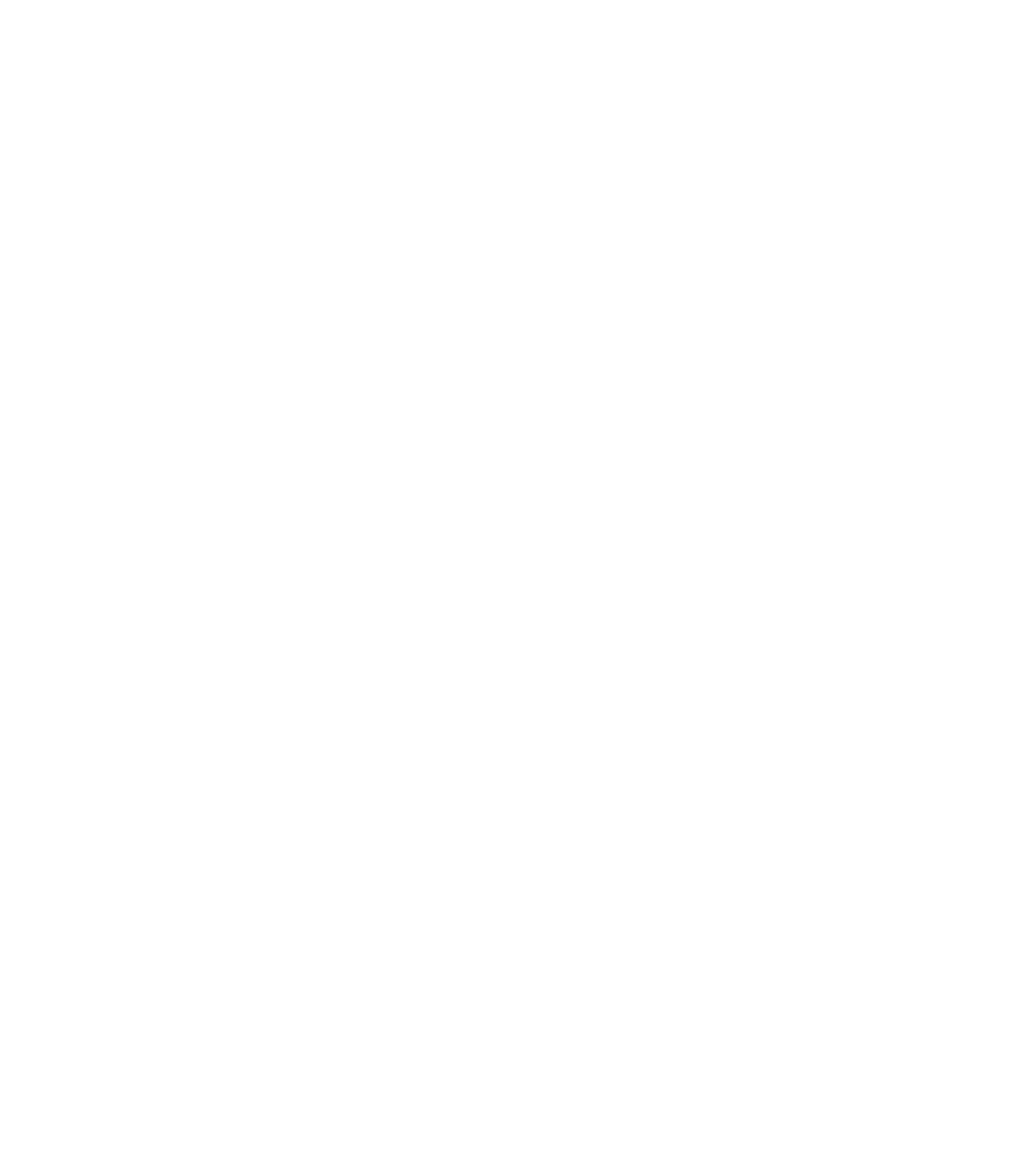
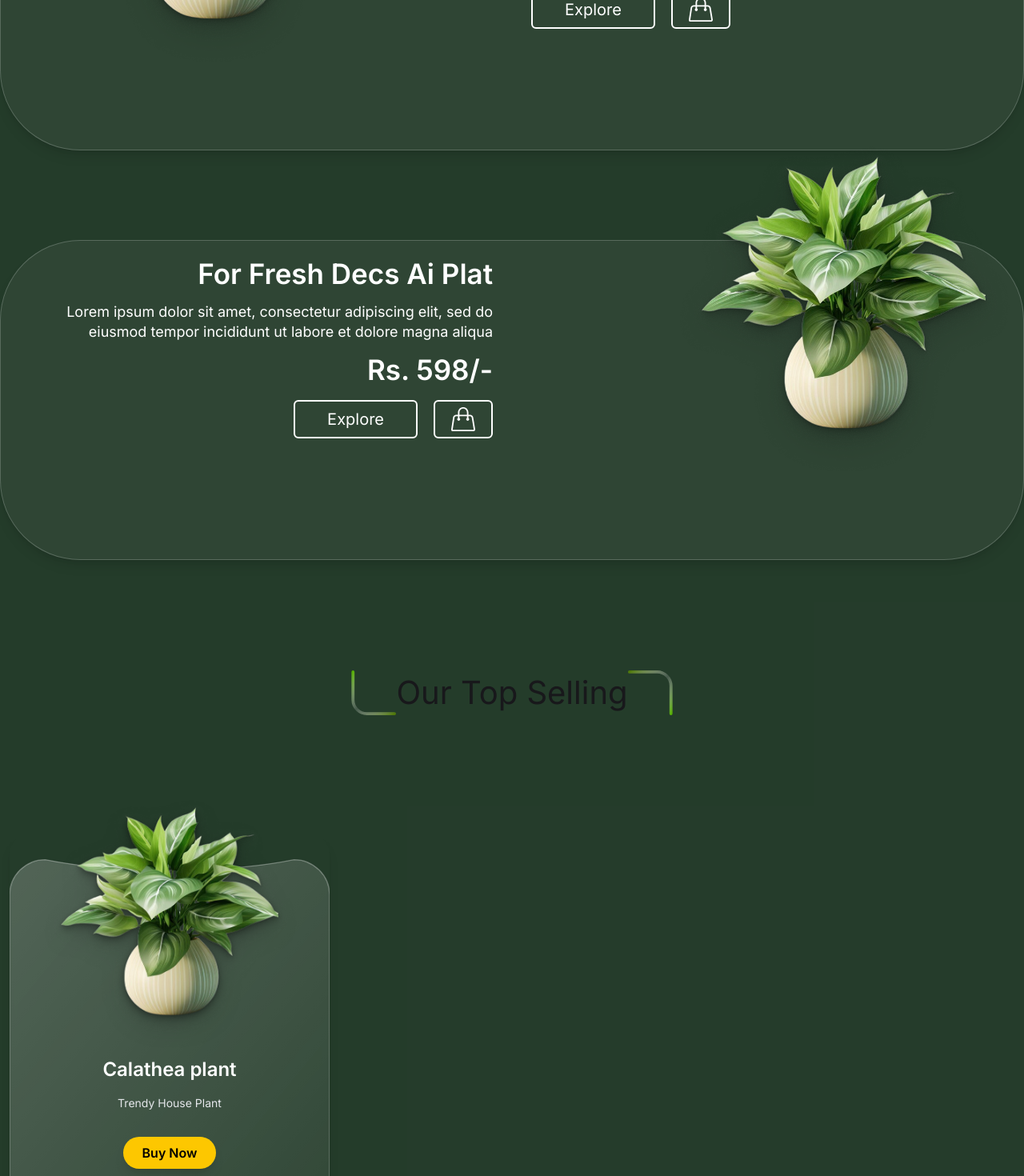
Before and after one commit to Nahid-Hasan-Utsob/Planto-App, a React (Vite) app: page / in a window 1280 px wide. Shown: the part 1280-2750 px from the top of the page at 80% size. Before the commit the page ends 891 px from the top, so only its background shows below. Built offline with nearby package versions, Linux system fonts and the light colour scheme.

Commit message:
added card section

```diff
--- /dev/null
+++ b/src/Pages/Home/Home_Banner/Top_selling.tsx
@@ -0,0 +1,10 @@
+import React from 'react'
+import Main_Product_Card from '../../../components/Main_Product_Card'
+
+export default function Top_selling() {
+  return (
+    <div>
+                  <Main_Product_Card></Main_Product_Card>
+    </div>
+  )
+}
--- a/src/Pages/Home/Home_Main_layout.tsx
+++ b/src/Pages/Home/Home_Main_layout.tsx
@@ -2,13 +2,18 @@
 import Navbar_Top from "../../components/Navbar_Top";
 import Home_Banner from "./Home_Banner/Home_Banner";
 import Style_Common_Text from "../../components/Style_Common_Text";
+import Hero_Cards from "../../components/Hero_Cards";
+import Top_selling from "./Home_Banner/Top_selling";
 
 const Home_Main_Layout: React.FC = () => {
   return (
     <div className="max-w-[1500px] mx-auto">
       <Navbar_Top></Navbar_Top>
       <Home_Banner></Home_Banner>
-      <Style_Common_Text className="text-[50px]" text="Our Trendy plants"></Style_Common_Text>
+      <Style_Common_Text className="text-[40px] my-24" text="Our Trendy plants"></Style_Common_Text>
+      <Hero_Cards></Hero_Cards>
+        <Style_Common_Text className="text-[40px] my-24" text="Our Top Selling"></Style_Common_Text>
+        <Top_selling></Top_selling>
     </div>
   );
 };
--- a/src/components/Hero_Card.tsx
+++ b/src/components/Hero_Card.tsx
@@ -1,9 +1,70 @@
-import React from 'react'
+import React from "react";
+import CommonButton from "./Common_button";
+import { SlHandbag } from "react-icons/sl";
 
-export default function Hero_Card() {
+type HeroCardProps = {
+  data: {
+    title?: string;
+    description?: string;
+    image?: string;
+    price?:number
+  };
+  reverse?: boolean;
+};
+
+const Hero_Card: React.FC<HeroCardProps> = ({ data, reverse = false }) => {
+  const { title, description, image,price } = data;
+
   return (
-    <div>
+    <section className="relative w-full h-[400px]">
+      {/* Glass Background */}
+      <div className="absolute inset-0 bg-white/5 border border-white/20 shadow-lg rounded-[100px] ">
+        <div
+          className={`flex items-center justify-between -mt-[180px] px-10 ${
+            reverse ? "flex-row-reverse" : "flex-row"
+          }`}
+        >
+          {/* Image Section */}
+          <div
+            className={`w-1/2 flex ${
+              reverse ? "justify-end" : "justify-start"
+            }`}
+          >
+            <img
+              className={`w-[75%] ${
+                reverse ? "mr-[-40px]" : "ml-0"
+              } object-contain transition-all duration-300`}
+              src={image}
+              alt={title}
+            />
+          </div>
 
-    </div>
-  )
-}
+          {/* Text Section */}
+          <div
+            className={`w-1/2 pt-24 ${
+              reverse ? "text-right pr-6" : "text-left pl-6"
+            }`}
+          >
+            <p className="font-semibold text-white text-[35px] ">{title}</p>
+            <p className="text-sm mt-2 text-white text-[18px]">{description}</p>
+            <p className="mt-2 font-semibold text-white text-[35px]">Rs. {price}/-</p>
+            <div className={`flex items-center mt-3 gap-5 ${reverse ? 'justify-end' : ''}`} >
+             <CommonButton
+            text="Explore"
+            className="primary-text-color text-xl py-2 px-10 rounded-md  border-2"
+          ></CommonButton>
+         <div>
+           <p className="primary-text-color text-3xl py-[7px] px-5 rounded-md  border-2 w-fit">
+                  <SlHandbag></SlHandbag>
+          </p>
+         </div>
+
+            </div>
+          </div>
+        </div>
+      </div>
+    </section>
+  );
+};
+
+export default Hero_Card;
--- a/src/components/Hero_Cards.tsx
+++ b/src/components/Hero_Cards.tsx
@@ -1,50 +1,27 @@
 import Hero_Card from "./Hero_Card";
-
+import product from "../assets/product.png";
 export default function Hero_Cards() {
-
-
-const cardList = [
-  {
-    "title": "Crystal Glass Card",
-    "description": "A stunning transparent glass-style card with elegant rounded corners.",
-    "image": "https://images.unsplash.com/photo-1503023345310-bd7c1de61c7d"
-  },
-  {
-    "title": "Mountain Mist",
-    "description": "A peaceful mountain view covered with early morning fog.",
-    "image": "https://images.unsplash.com/photo-1501785888041-af3ef285b470"
-  },
-  {
-    "title": "Golden Sunset",
-    "description": "A mesmerizing sunset reflecting golden hues over the calm sea.",
-    "image": "https://images.unsplash.com/photo-1507525428034-b723cf961d3e"
-  },
-  {
-    "title": "Tech Gadget",
-    "description": "A futuristic gadget with a sleek metallic finish and glass edges.",
-    "image": "https://images.unsplash.com/photo-1517336714731-489689fd1ca8"
-  },
-  {
-    "title": "Starry Night",
-    "description": "An enchanting night sky filled with twinkling stars.",
-    "image": "https://images.unsplash.com/photo-1503264116251-35a269479413"
-  }
-]
-
-
-
-
-
-
-
-
-
+  const cardList = [
+    {
+      title: "For Small Decs Ai Plat",
+      description:
+        "Lorem ipsum dolor sit amet, consectetur adipiscing elit, sed do eiusmod tempor incididunt ut labore et dolore magna aliqua",
+      image: product,
+      price: 599
+        },
+    {
+      title: "For Fresh Decs Ai Plat",
+      description:
+        "Lorem ipsum dolor sit amet, consectetur adipiscing elit, sed do eiusmod tempor incididunt ut labore et dolore magna aliqua",
+    image: product,
+        price: 598
+    },
+  ];
 
   return (
-    <div>
-      {/* {
-            cardList.map(data => <Hero_Card data={data}></Hero_Card>)
-      } */}
+    <div className="flex flex-col gap-28 items-center">
+      <Hero_Card data={cardList[0]} />
+      <Hero_Card data={cardList[1]} reverse={true} />
     </div>
-  )
+  );
 }
--- /dev/null
+++ b/src/components/Main_Product_Card.tsx
@@ -0,0 +1,83 @@
+import React from "react";
+import product from "../assets/product.png";
+
+const Main_Product_Card: React.FC = () => {
+  return (
+    <div className="relative w-[400px] h-[550px] bg-transparent rounded-3xl shadow-lg m-3 p-1">
+      {/* Glass Background SVG */}
+      <svg
+        viewBox="0 0 450 550"
+        className="w-full h-full absolute inset-0"
+        fill="none"
+        xmlns="http://www.w3.org/2000/svg"
+      >
+        <defs>
+          <linearGradient
+            id="glassGradient"
+            x1="0%"
+            y1="0%"
+            x2="100%"
+            y2="100%"
+          >
+            <stop offset="0%" style={{ stopColor: "rgba(255,255,255,0.2)" }} />
+            <stop
+              offset="100%"
+              style={{ stopColor: "rgba(255,255,255,0.05)" }}
+            />
+          </linearGradient>
+          <filter id="glassBlur">
+            <feGaussianBlur in="SourceGraphic" stdDeviation="5" />
+            <feOffset dx="0" dy="0" result="offsetblur" />
+            <feFlood
+              floodColor="rgba(0,0,0,0.15)"
+              floodOpacity="1"
+              result="flood"
+            />
+            <feComposite
+              in="flood"
+              in2="offsetblur"
+              operator="in"
+              result="shadow"
+            />
+            <feMerge>
+              <feMergeNode in="shadow" />
+              <feMergeNode in="SourceGraphic" />
+            </feMerge>
+          </filter>
+        </defs>
+
+        {/* SVG Path */}
+        <path
+          d="M50 0 C 150 20, 300 20, 400 0
+             L400 0 A50 50 0 0 1 450 50
+             V500 A50 50 0 0 1 400 550
+             H50 A50 50 0 0 1 0 500
+             V50 A50 50 0 0 1 50 0 Z"
+          fill="url(#glassGradient)"
+          stroke="rgba(255,255,255,0.3)"
+          strokeWidth="1.5"
+          filter="url(#glassBlur)"
+        />
+      </svg>
+
+      {/* Content */}
+      <div className="relative flex flex-col items-center justify-start text-center text-white p-6 space-y-4">
+        <img
+          src={product}
+          alt="Product"
+          className="object-contain drop-shadow-lg -mt-[120px]"
+        />
+        <h2 className="text-2xl font-semibold -mt-[50px]">Calathea plant</h2>
+        <p className="text-gray-200 text-sm">
+       Trendy House Plant
+        </p>
+
+        <button className="mt-4 bg-yellow-400 text-black font-semibold px-6 py-2 rounded-full shadow-lg hover:bg-yellow-500 transition">
+          Buy Now
+        </button>
+      </div>
+    </div>
+  );
+};
+
+export default Main_Product_Card;
```
